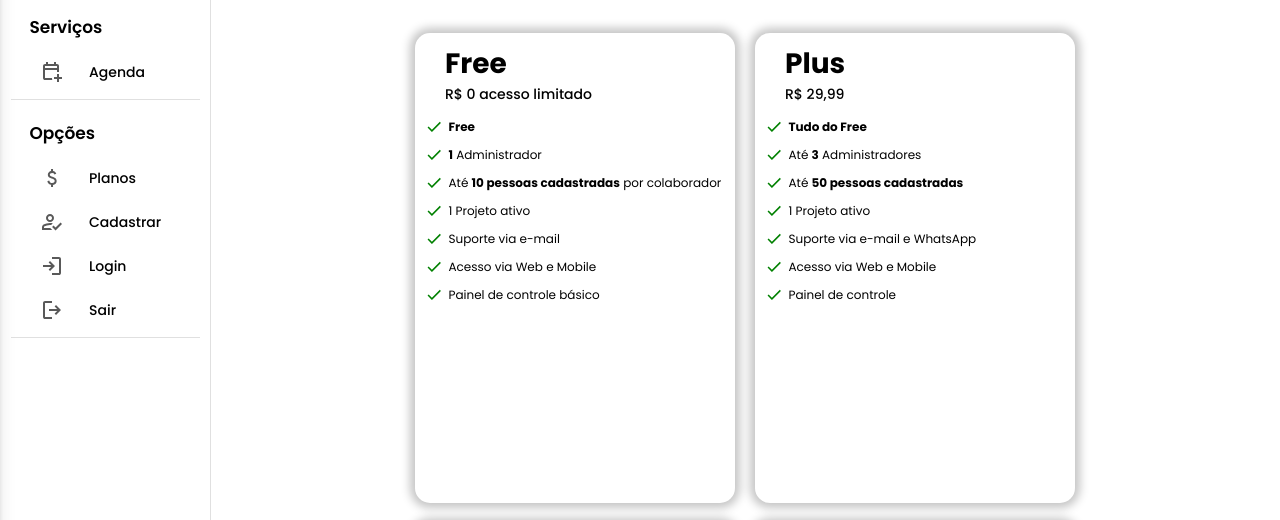
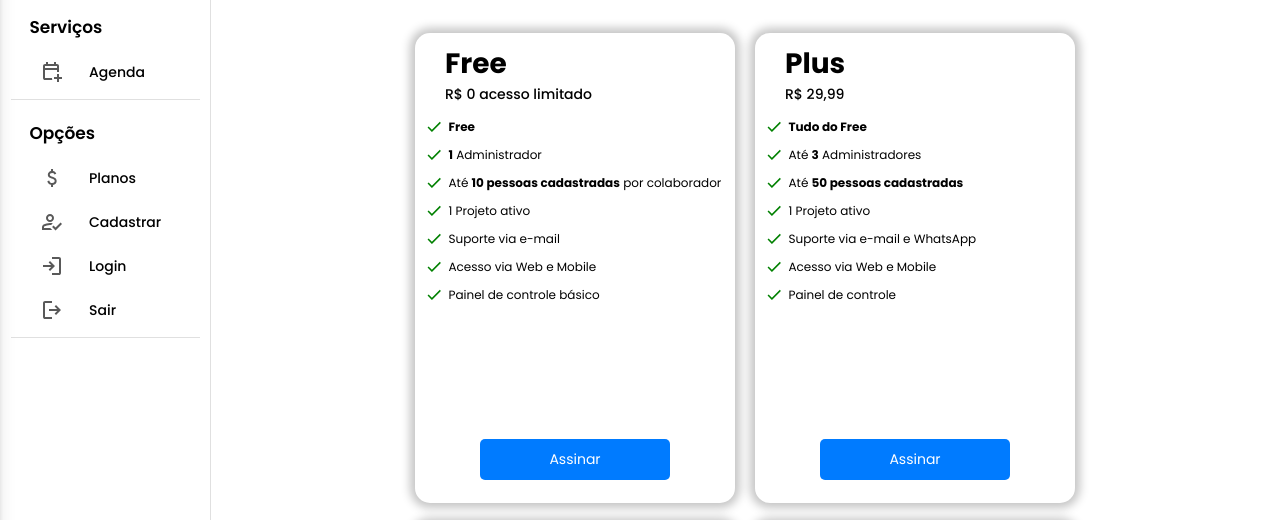
Before and after one commit to marcopassarela/reservo, a plain HTML site: page cadastro.html in a window 1280 px wide. Shown: the part 205-725 px from the top of the page. Drawn offline with Linux system fonts and the light colour scheme.

Commit message:
create page register

```diff
--- a/cadastro.html
+++ b/cadastro.html
@@ -155,6 +155,7 @@
                     </svg>
                     <p>Painel de controle básico</p>
                 </div>
+                <a href="#" class="assinar-btn">Assinar</a>
             </div>
         </div>
 
@@ -250,6 +251,7 @@
                     </svg>
                     <p>Painel de controle</p>
                 </div>
+                <a href="#" class="assinar-btn">Assinar</a>
             </div>
         </div>
 
@@ -344,6 +346,7 @@
                     </svg>
                     <p>Painel de controle</p>
                 </div>
+                <a href="#" class="assinar-btn">Assinar</a>
             </div>
         </div>
 
@@ -438,6 +441,7 @@
                     </svg>
                     <p>Painel de controle</p>
                 </div>
+                <a href="#" class="assinar-btn">Assinar</a>
             </div>
         </div>
 
--- a/frontend/src/assets/css/cadastro.css
+++ b/frontend/src/assets/css/cadastro.css
@@ -305,6 +305,28 @@ header {
 }
 
 
+.assinar-btn {
+    display: block; /* Faz o botão ocupar a linha inteira */
+    margin: 130px auto; /* Aumenta o espaço superior para 40px (ou mais, se quiser) */
+    padding: 10px 20px; /* Altura e largura interna do botão */
+    background-color: #007bff; /* Cor de fundo (exemplo: azul) */
+    color: #ffffff; /* Cor do texto */
+    text-align: center; /* Centraliza o texto dentro do botão */
+    text-decoration: none; /* Remove sublinhado se for um link */
+    border: none; /* Remove borda padrão */
+    border-radius: 5px; /* Bordas arredondadas */
+    font-size: 14px; /* Tamanho da fonte */
+    cursor: pointer; /* Mãozinha ao passar o mouse */
+    width: 50%; /* Largura do botão (ajustável) */
+    max-width: 200px; /* Largura máxima para não ficar muito grande */
+    font-family: "Poppins", serif;
+}
+
+.assinar-btn:hover {
+    background-color: #0056b3; /* Cor ao passar o mouse */
+    transition: background-color 0.3s ease; /* Transição suave */
+}
+
 
 
 
```
